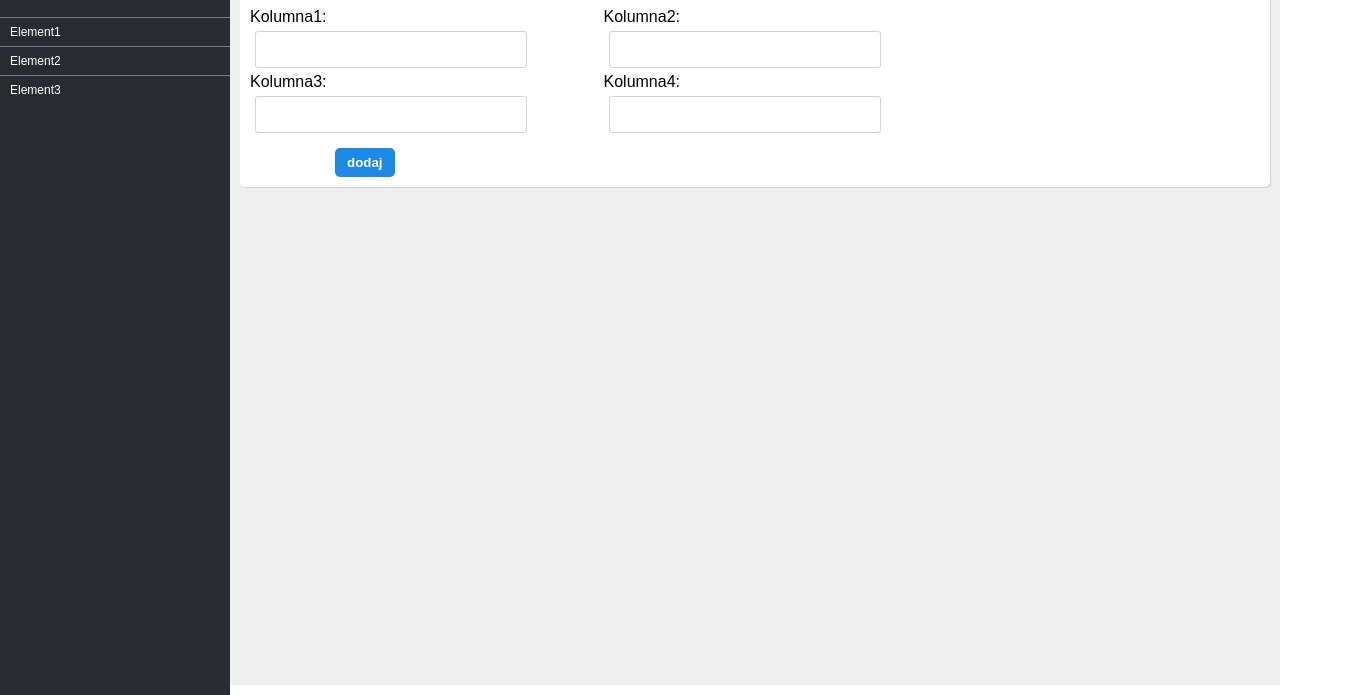
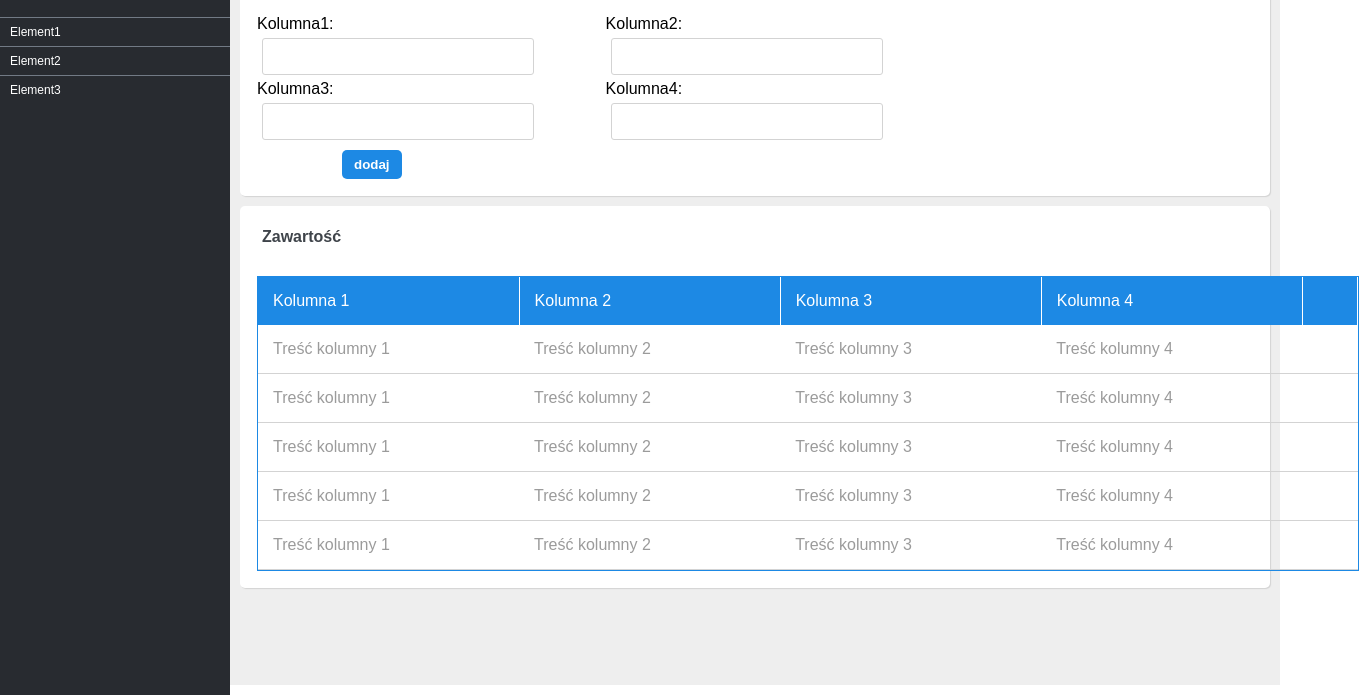
Before and after one commit to Narbin/recruitment-job, a plain HTML site: page index.html in a window 1280 px wide. Shown: the part 115-810 px from the top of the page, 1359 px wide, since content can reach past the window. Drawn offline with Linux system fonts and the light colour scheme.

Commit message:
Added table, changed padding in panel

```diff
--- a/css/style.less
+++ b/css/style.less
@@ -83,7 +83,7 @@ main {
     margin: 10px;
     box-shadow: lightgrey 1px 1px 1px;
     border-radius: 5px;
-    padding: 10px;
+    padding: 17px;
     height: 100%;
     .panel-heading {
     	margin: 5px 5px 30px;
@@ -112,3 +112,40 @@ main {
     	margin-top: 5px;
     }
 }
+
+.div-table {
+	border: solid 1px @blue;
+	border-collapse: collapse;
+    text-align: left;
+    width: 1100px;
+    overflow: overlay;
+
+    table {
+    	border-collapse: collapse;
+    	width: 100%;
+		th {
+			background-color: @blue;
+			color: white;
+			padding: 15px;
+			font-weight: normal;
+			border-right: 1px solid;
+		}
+		td {
+			border-bottom: lightgray 1px solid;
+			padding: 15px;
+			color: #9b9b9b;
+		}
+		tr:hover {
+			background-color: #d2e7fa;
+		}
+	}
+}
+
+.div-table::-webkit-scrollbar {
+	width: 2px;
+}
+
+.div-table::-webkit-scrollbar-thumb {
+	background-color: @blue;
+	margin-right: 5px;
+}
--- a/index.html
+++ b/index.html
@@ -57,6 +57,58 @@
                     </button>
                 </div>
             </div>
+            <div class="panel">
+                <div class="panel-heading">
+                    Zawartość
+                </div>
+                <div class="div-table">
+                    <table>
+                          <tr>
+                            <th>Kolumna 1</th>
+                            <th>Kolumna 2</th>
+                            <th>Kolumna 3</th>
+                            <th>Kolumna 4</th>
+                            <th></th>
+                          </tr>
+                          <tr>
+                            <td>Treść kolumny 1</td>
+                            <td>Treść kolumny 2</td>
+                            <td>Treść kolumny 3</td>
+                            <td>Treść kolumny 4</td>
+                            <td></td>
+                          </tr>
+                          <tr>
+                            <td>Treść kolumny 1</td>
+                            <td>Treść kolumny 2</td>
+                            <td>Treść kolumny 3</td>
+                            <td>Treść kolumny 4</td>
+                            <td></td>
+                          </tr>
+                            <tr>
+                            <td>Treść kolumny 1</td>
+                            <td>Treść kolumny 2</td>
+                            <td>Treść kolumny 3</td>
+                            <td>Treść kolumny 4</td>
+                            <td></td>
+                          </tr>
+                            <tr>
+                            <td>Treść kolumny 1</td>
+                            <td>Treść kolumny 2</td>
+                            <td>Treść kolumny 3</td>
+                            <td>Treść kolumny 4</td>
+                            <td></td>
+                          </tr>
+                            <tr>
+                            <td>Treść kolumny 1</td>
+                            <td>Treść kolumny 2</td>
+                            <td>Treść kolumny 3</td>
+                            <td>Treść kolumny 4</td>
+                            <td></td>
+                          </tr>
+                        </tr>
+                    </table>
+                </div>
+            </div>
         </div>
     </main>
     <script src="js/jquery-3.2.1.min.js"></script>
```
Also changed, not shown: css/style.css.
